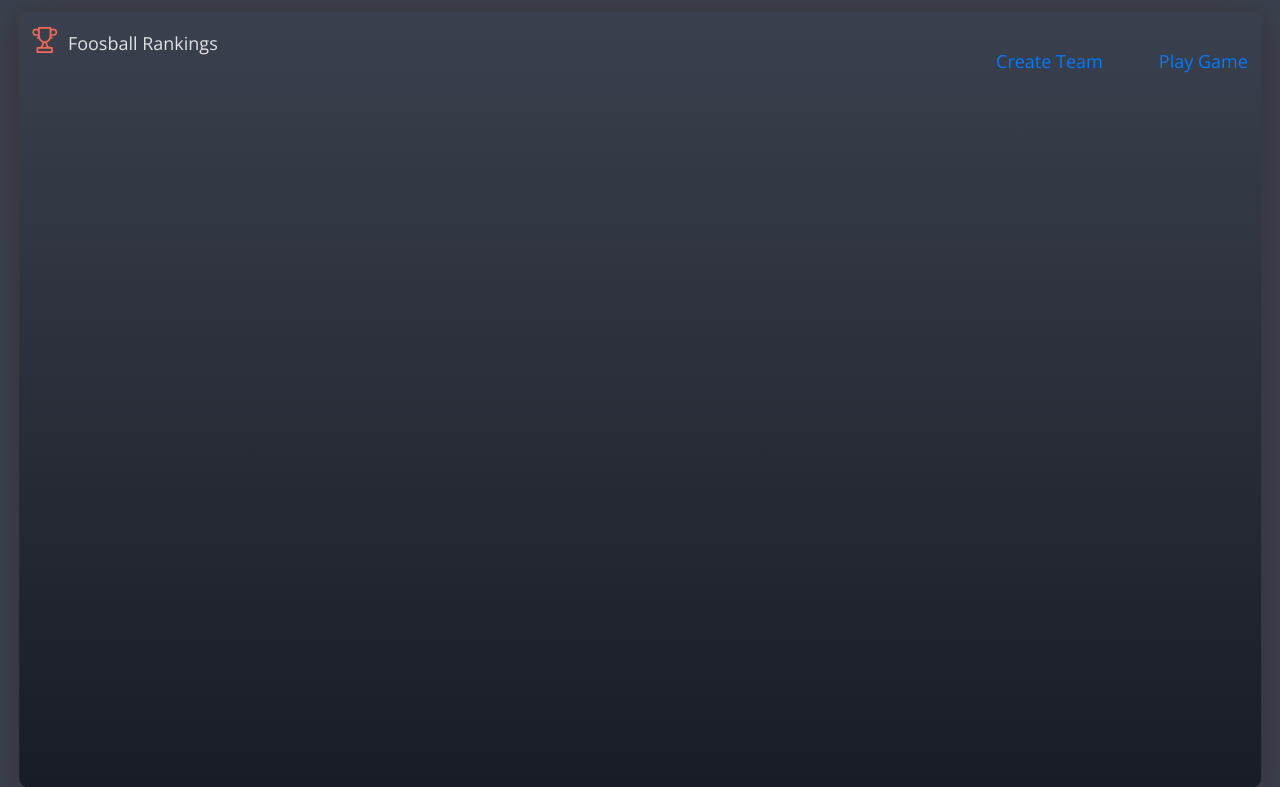
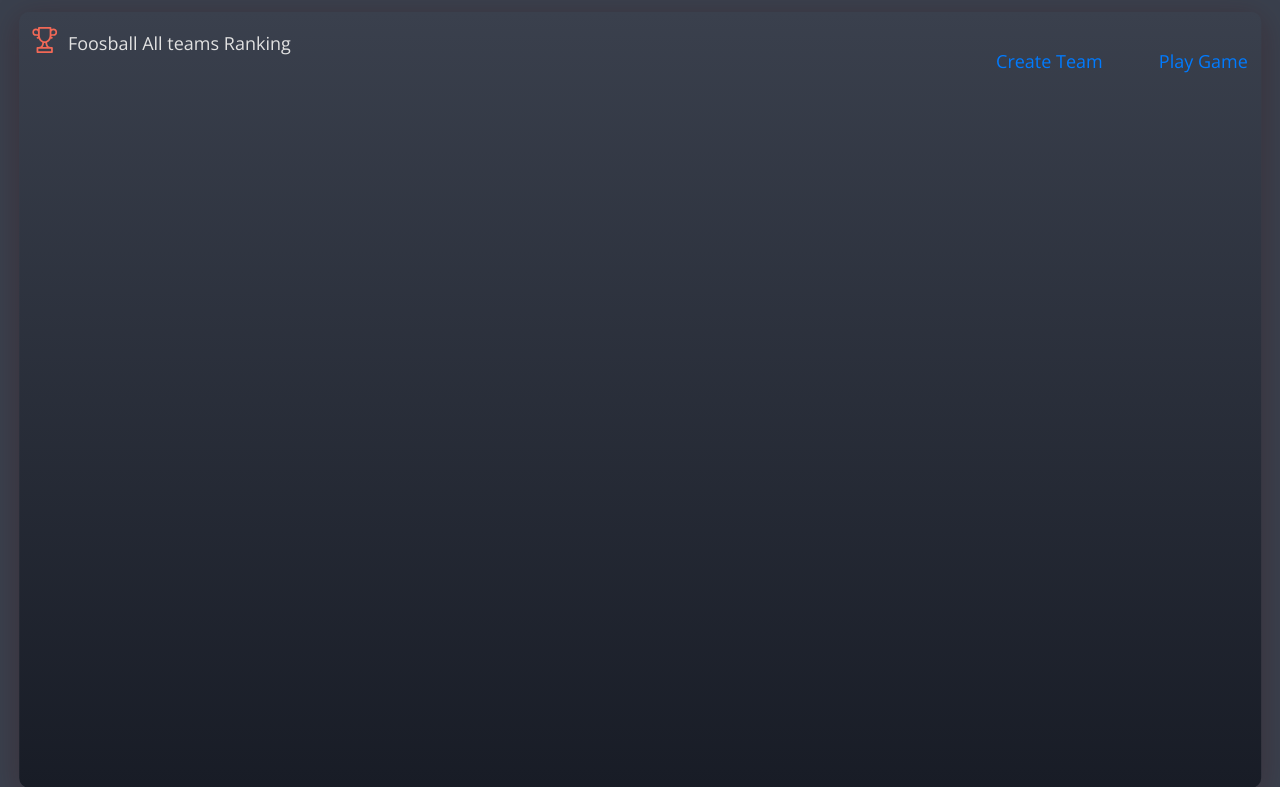
Before and after one commit to vibhcool/fooslead, a Django app: page / in a window 1280 px wide. Shown: the top 787 px of the page. Run offline with Django 3.2, Linux system fonts and the light colour scheme; data that the repository does not hold is empty; some libraries are stand-ins or nearby versions.

Commit message:
add all teams ranking

```diff
--- a/fooslead/foos_web/templates/leaderboard.html
+++ b/fooslead/foos_web/templates/leaderboard.html
@@ -1,6 +1,8 @@
 <!DOCTYPE HTML>
 <html>
   </head>
+    <title> {{ title }} </title>
+
     <meta charset="UTF-8">
     <meta name="viewport" content="width=device-width, initial-scale=1.0">
 
@@ -308,7 +310,7 @@ hr {
           <use xlink:href="#cup"></use>
         </svg>
 
-        Foosball Rankings
+        Foosball {{ title }}
         <div>
             <div style="text-align: right;">
               <a href="#" onclick="document.getElementById('create-team').style.display='block'; document.getElementById('leaderboard').style.display='none'" style="width:auto;">Create Team</a> &nbsp;&nbsp;&nbsp;&nbsp;&nbsp;&nbsp;&nbsp;&nbsp;&nbsp;&nbsp;
--- a/fooslead/foos_web/urls.py
+++ b/fooslead/foos_web/urls.py
@@ -6,9 +6,9 @@ app_name = 'foos_web'
 
 urlpatterns = [
     url(r'^team-creator$', views.create_team, name='create-team'),
-    url(r'^rankings', views.get_leaderboard, name='rankings'),
+    url(r'^ranking/?$', views.get_leaderboard, name='rankings'),
     url(r'^start-game$', views.start_game, name='start-game'),
     url(r'^end-game$', views.end_game, name='end-game'),
     url(r'^add-point$', views.add_point, name='add-point'),
-    url(r'^', views.get_leaderboard, name='main'),
+    url(r'', views.get_ranking, name='main'),
 ]
--- a/fooslead/foos_web/views.py
+++ b/fooslead/foos_web/views.py
@@ -79,5 +79,9 @@ def check_team_exists(team_form):
         return None
 
 def get_leaderboard(request):
-    top_teams = leaderboard.show_ranking(limit=10)
-    return render(request, 'leaderboard.html', {'ranklist': top_teams})
+    teams = leaderboard.show_ranking()
+    return render(request, 'leaderboard.html', {'ranklist': teams, 'title': 'leaderboard', 'top_ranklist': teams[:10]})
+
+def get_ranking(request):
+    teams = leaderboard.show_ranking()
+    return render(request, 'leaderboard.html', {'ranklist': teams, 'title': 'All teams Ranking', 'top_ranklist': teams})
```
